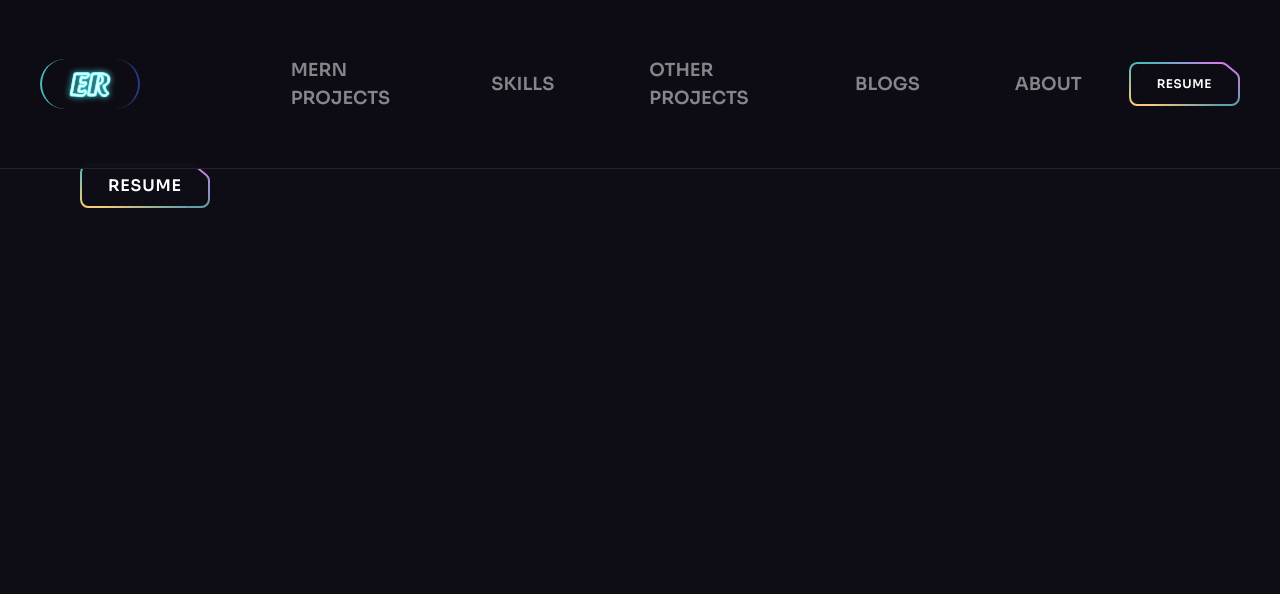
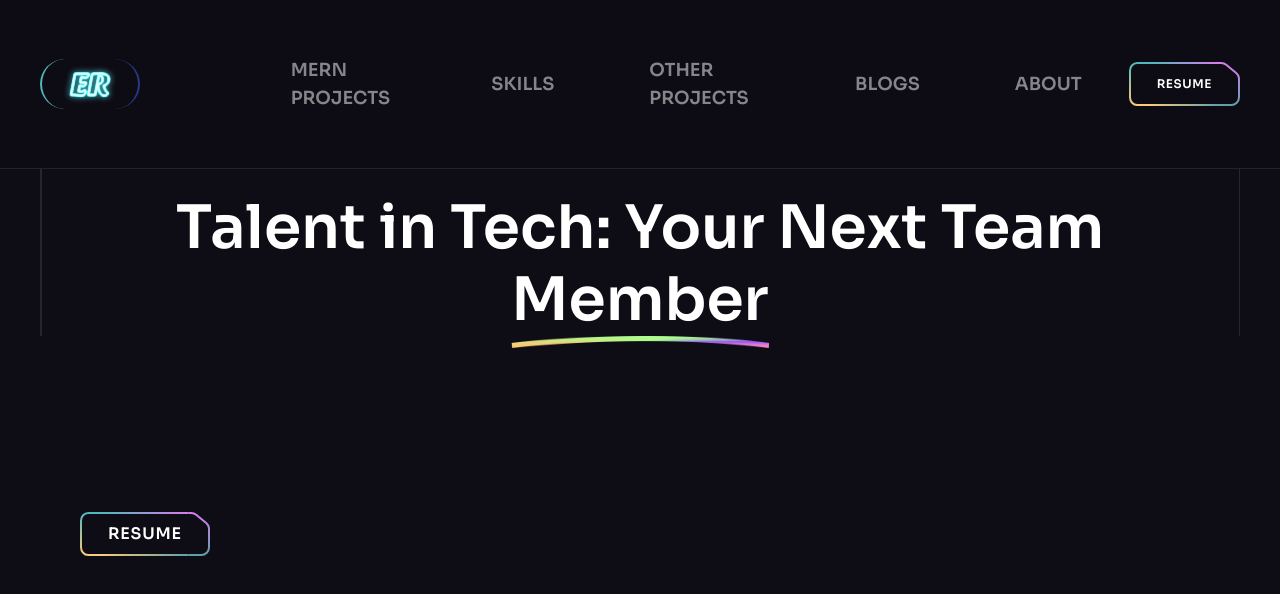
Before and after one commit to enayetsyl/portfolio202403, a React (Vite) app: page / in a window 1280 px wide. Shown: the top 594 px of the page. Built offline with nearby package versions, Linux system fonts and the light colour scheme; a web font is replaced by a local one.

Commit message:
hero text added

```diff
--- a/src/App.jsx
+++ b/src/App.jsx
@@ -1,6 +1,7 @@
 import ButtonGradient from "./assets/svg/ButtonGradient";
 import Button from "./components/Button";
 import Header from "./components/Header";
+import Hero from "./components/Hero";
 
 function App() {
   return (
@@ -8,7 +9,7 @@ function App() {
       <div className=" pt-[4.75rem] lg:pt-[5.25rem] overflow-hidden ">
 
           <Header />
-
+        <Hero/>
         <Button className="my-20 ml-20 text-base font-sans ">Resume</Button>
       </div>
       <ButtonGradient />
--- /dev/null
+++ b/src/components/Hero.jsx
@@ -0,0 +1,31 @@
+import { useRef } from "react"
+import Section from "./Section"
+import { curve } from "../assets"
+
+const Hero = () => {
+  const parallaxRef = useRef()
+  return (
+    <Section className='pt-[12rem] -mt-[5.25rem]'
+    customPaddings
+    id='hero'
+    >
+      <div
+      className="container relative"
+      ref={parallaxRef}
+      >
+        <div className="relative z-1 max-w-[62rem] mx-auto text-center mb-[4rem] md:mb-20 lg:mb-[6rem]">
+          <h1 className="h1 mb-6">Talent in Tech: Your Next Team
+          <span className="inline-block relative">
+          Member
+          <img src={curve} alt="Curve"
+          className="absolute top-full left-0 w-full xl-mt-2"
+          />
+          </span>
+          </h1>
+        </div>
+      </div>
+    </Section>
+  )
+}
+
+export default Hero
```
